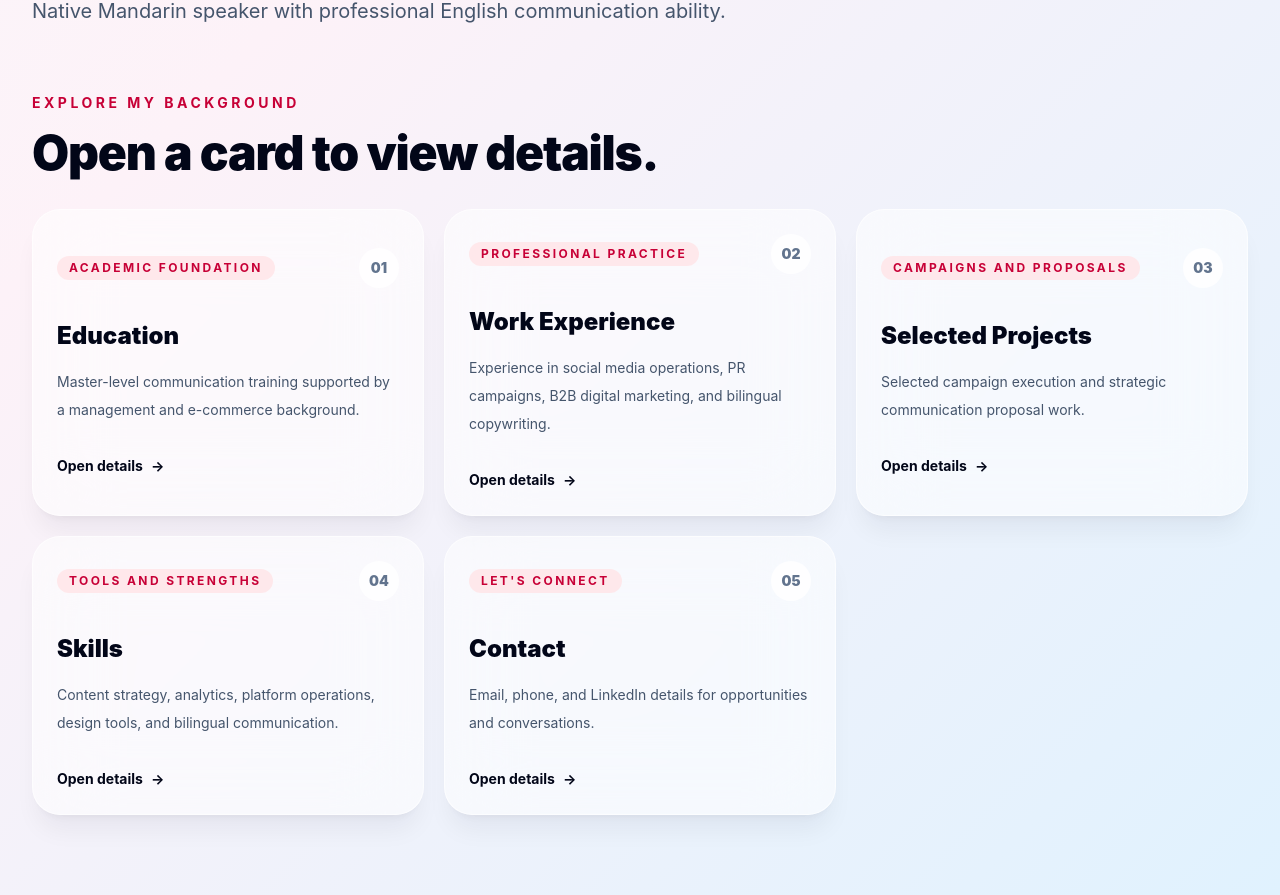
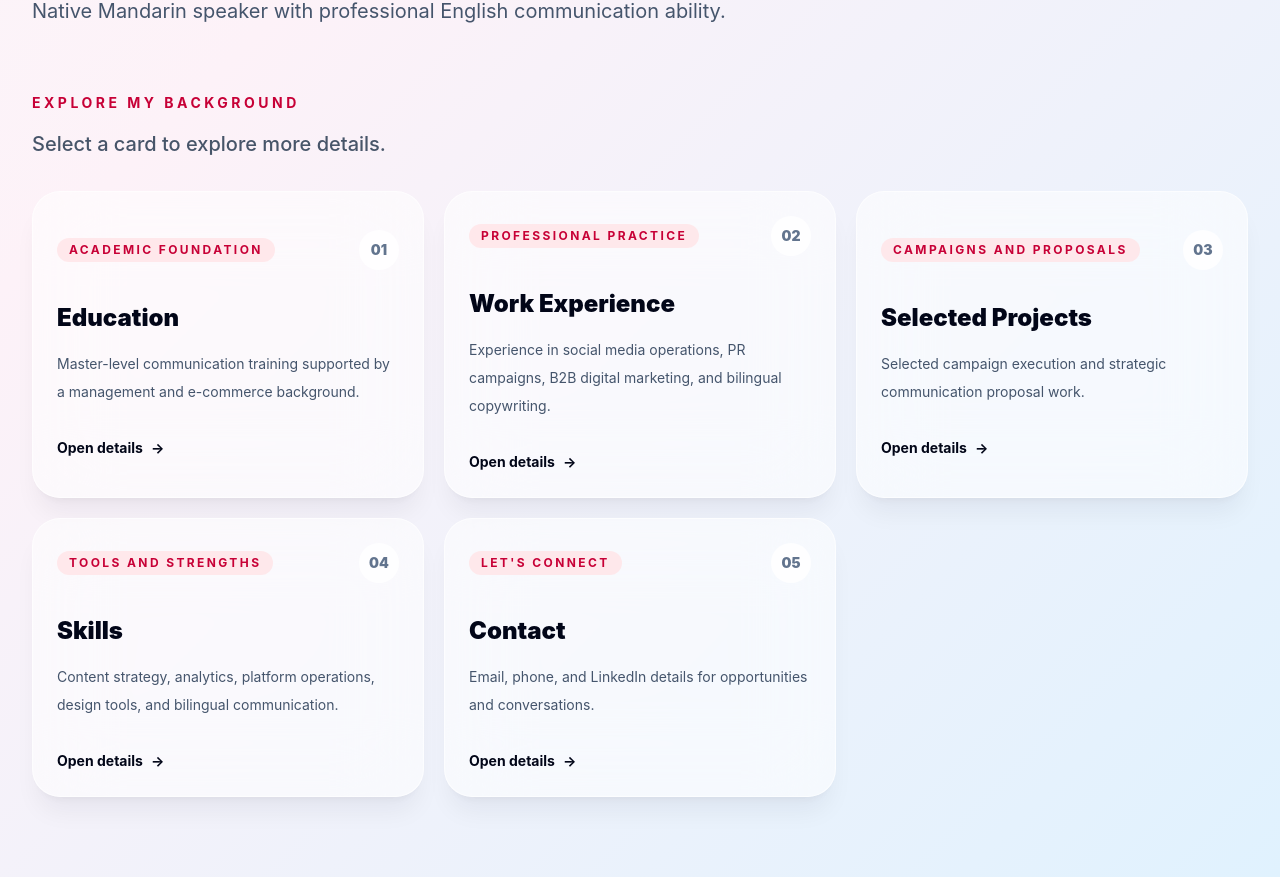
Before and after one commit to ar1062515080-pixel/Yanrui-Resume-Website, a React (Vite) app: page / in a window 1280 px wide. Shown: the part 1058-1953 px from the top of the page. Built offline with nearby package versions, Linux system fonts and the light colour scheme.

Commit message:
Refine overview subtitle style
Co-authored-by: ar1062515080-pixel <ar1062515080-pixel@users.noreply.github.com>

```diff
--- a/src/App.tsx
+++ b/src/App.tsx
@@ -122,9 +122,9 @@ function App() {
               <p className="text-sm font-bold uppercase tracking-[0.25em] text-rose-700">
                 {resume.ui.overviewHeading[language]}
               </p>
-              <h2 className="mt-4 text-3xl font-black tracking-tight text-slate-950 sm:text-5xl">
+              <p className="mt-4 max-w-2xl text-[16px] font-medium leading-[1.5] text-[#475569] sm:text-xl">
                 {resume.ui.overviewIntro[language]}
-              </h2>
+              </p>
             </div>
 
             <div className="grid gap-5 md:grid-cols-2 xl:grid-cols-3">
--- a/src/data/resume.ts
+++ b/src/data/resume.ts
@@ -127,7 +127,7 @@ export const resume = {
       zh: "浏览简历内容",
     },
     overviewIntro: {
-      en: "Open a card to view details.",
+      en: "Select a card to explore more details.",
       zh: "点击卡片查看详情",
     },
     current: {
```
